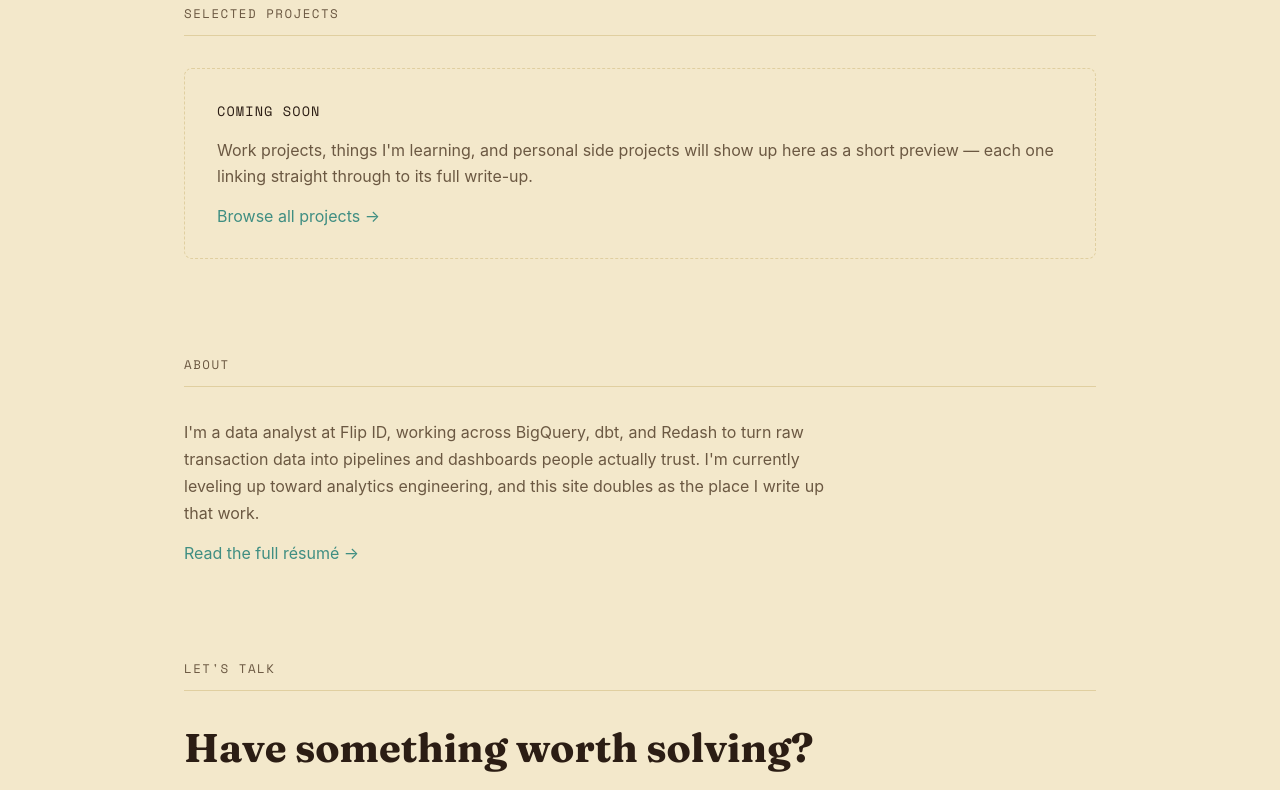
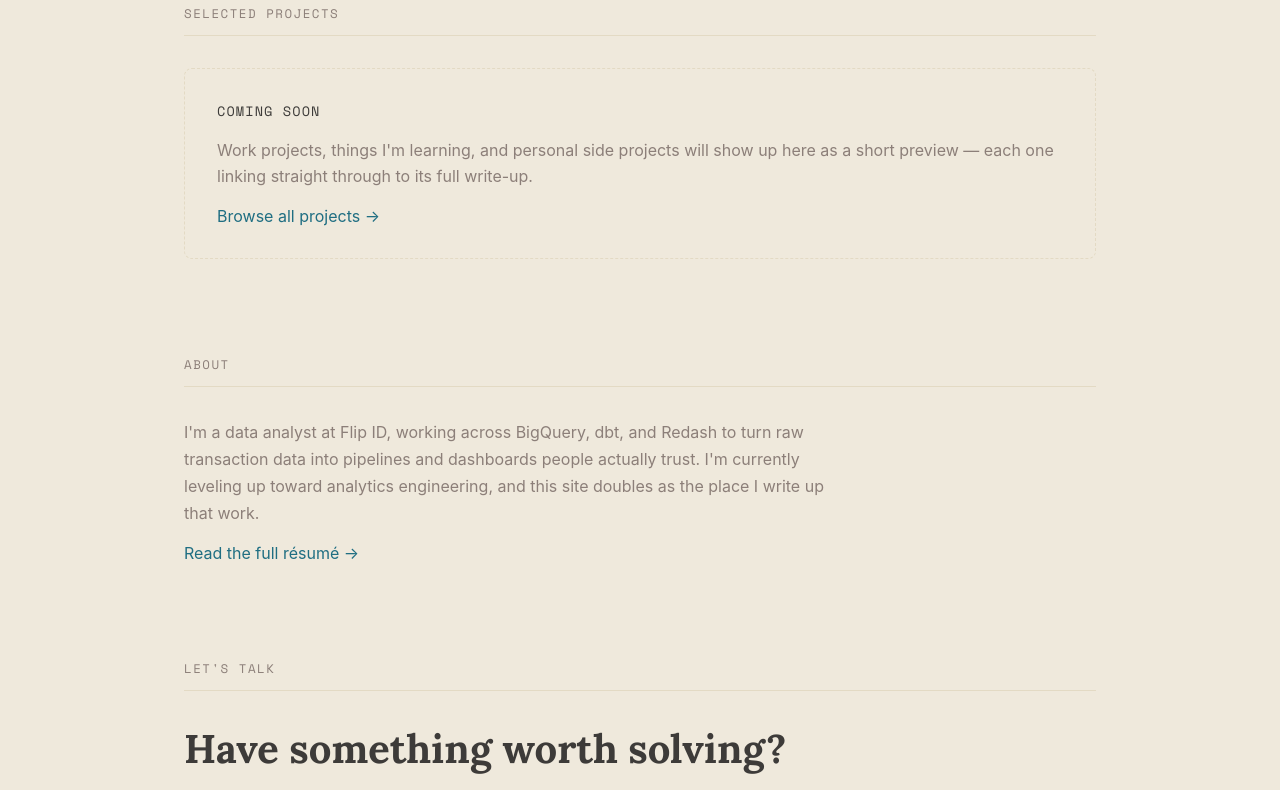
Before and after one commit to aubertoktav/aubertoktav.github.io, an Astro site: page / in a window 1280 px wide. Shown: the part 603-1393 px from the top of the page. Built offline with nearby package versions, Linux system fonts and the light colour scheme; Astro itself is replaced by a stand-in of ours.

Commit message:
Refine landing page: Lora instead of Fraunces, new mid-century palette, real social links
- Swap Fraunces for Lora on the headline (Fraunces read too heavy/thick)
- Replace the palette with the cream/charcoal-based mid-century swatch:
  cream as the light-mode base, charcoal as the dark-mode base, brown
  dropped, mustard/burnt-orange/warm-gray/brick-red/olive/teal as accents
- Fill in real LinkedIn (linkedin.com/in/auboktav) and Instagram
  (aubert_oktav) URLs in the contact icons and footer

```diff
--- a/package.json
+++ b/package.json
@@ -12,7 +12,7 @@
     "check": "astro check"
   },
   "dependencies": {
-    "@fontsource/fraunces": "^5.0.19",
+    "@fontsource/lora": "^5.0.19",
     "@fontsource/space-mono": "^5.0.19",
     "astro": "^7.2.6"
   }
--- a/src/components/Footer.astro
+++ b/src/components/Footer.astro
@@ -1,7 +1,6 @@
 ---
 const year = new Date().getFullYear();
-// TODO: replace with your real LinkedIn URL
-const linkedinUrl = 'https://linkedin.com/in/aubertoktav';
+const linkedinUrl = 'https://www.linkedin.com/in/auboktav/';
 ---
 
 <footer class="footer">
--- a/src/layouts/BaseLayout.astro
+++ b/src/layouts/BaseLayout.astro
@@ -1,7 +1,6 @@
 ---
-import '@fontsource/fraunces/600.css';
-import '@fontsource/fraunces/700.css';
-import '@fontsource/fraunces/900.css';
+import '@fontsource/lora/600.css';
+import '@fontsource/lora/700.css';
 import '@fontsource/space-mono/400.css';
 import '@fontsource/space-mono/700.css';
 
@@ -55,62 +54,61 @@ const {
   :root {
     /* ---- fonts ---- */
     --font-sans: -apple-system, BlinkMacSystemFont, 'Segoe UI', Roboto, Helvetica, Arial, sans-serif;
-    --font-serif: 'Fraunces', Georgia, 'Times New Roman', serif;
+    --font-serif: 'Lora', Georgia, 'Times New Roman', serif;
     --font-mono: 'Space Mono', 'SFMono-Regular', Menlo, Consolas, monospace;
 
-    /* ---- mid-century modern palette ---- */
-    --mustard: #d4a72c;
-    --burnt-orange: #c96a3b;
-    --teal: #3f8e82;
-    --rust: #b1533b;
-    --olive: #6e7b35;
-    --navy: #1b2a4a;
-    --cream: #f3e8cb;
-    --brown: #4a3524;
-    --maroon: #6b211a;
+    /* ---- mid-century modern palette (per your swatch, brown excluded) ---- */
+    --cream: #efe9dc;
+    --mustard: #d6a63a;
+    --burnt-orange: #c97c35;
+    --warm-gray: #8c7f79;
+    --brick-red: #99271a;
+    --olive: #6b7a2a;
+    --teal: #1f6e82;
+    --charcoal: #3d3b39;
 
-    /* ---- light theme (default) ---- */
+    /* ---- light theme (default): cream base ---- */
     --bg: var(--cream);
-    --bg-elev: #fbf4e3;
-    --text: #2b1d14;
-    --text-dim: #6b5842;
+    --bg-elev: #f7f2e7;
+    --text: var(--charcoal);
+    --text-dim: var(--warm-gray);
     --accent: var(--teal);
     --accent-2: var(--burnt-orange);
-    --border: #e0cfa0;
+    --border: #e3dac4;
     --radius: 4px;
   }
 
   /* system preference, only when the visitor hasn't explicitly chosen */
   @media (prefers-color-scheme: dark) {
     :root:not([data-theme='light']) {
-      --bg: #18120d;
-      --bg-elev: #221a13;
-      --text: #f1e4c6;
-      --text-dim: #b8a888;
-      --accent: #57b0a3;
-      --accent-2: #e08a4c;
-      --border: #3a2c1e;
+      --bg: var(--charcoal);
+      --bg-elev: #47443f;
+      --text: var(--cream);
+      --text-dim: #aba095;
+      --accent: #2f93ac;
+      --accent-2: #db8b45;
+      --border: #524f49;
     }
   }
 
   /* explicit choice always wins, in both directions */
   :root[data-theme='dark'] {
-    --bg: #18120d;
-    --bg-elev: #221a13;
-    --text: #f1e4c6;
-    --text-dim: #b8a888;
-    --accent: #57b0a3;
-    --accent-2: #e08a4c;
-    --border: #3a2c1e;
+    --bg: var(--charcoal);
+    --bg-elev: #47443f;
+    --text: var(--cream);
+    --text-dim: #aba095;
+    --accent: #2f93ac;
+    --accent-2: #db8b45;
+    --border: #524f49;
   }
   :root[data-theme='light'] {
     --bg: var(--cream);
-    --bg-elev: #fbf4e3;
-    --text: #2b1d14;
-    --text-dim: #6b5842;
+    --bg-elev: #f7f2e7;
+    --text: var(--charcoal);
+    --text-dim: var(--warm-gray);
     --accent: var(--teal);
     --accent-2: var(--burnt-orange);
-    --border: #e0cfa0;
+    --border: #e3dac4;
   }
 
   * {
--- a/src/pages/index.astro
+++ b/src/pages/index.astro
@@ -4,10 +4,9 @@ import SectionHeading from '../components/SectionHeading.astro';
 
 const stack = ['BigQuery', 'dbt', 'Redash', 'SQL', 'Python'];
 
-// TODO: swap these for your real profile URLs once you have them handy
 const email = 'aubert.oktaviantono@flip.id';
-const linkedinUrl = 'https://linkedin.com/in/aubertoktav';
-const instagramUrl = 'https://instagram.com/aubertoktav';
+const linkedinUrl = 'https://www.linkedin.com/in/auboktav/';
+const instagramUrl = 'https://instagram.com/aubert_oktav';
 ---
 
 <BaseLayout title="Home">
@@ -258,11 +257,11 @@ const instagramUrl = 'https://instagram.com/aubertoktav';
     color: var(--teal);
   }
   .icon-linkedin:hover {
-    border-color: var(--navy);
-    color: var(--navy);
+    border-color: var(--brick-red);
+    color: var(--brick-red);
   }
   .icon-instagram:hover {
-    border-color: var(--rust);
-    color: var(--rust);
+    border-color: var(--mustard);
+    color: var(--mustard);
   }
 </style>
```
Also changed, not shown: 1 other file.
